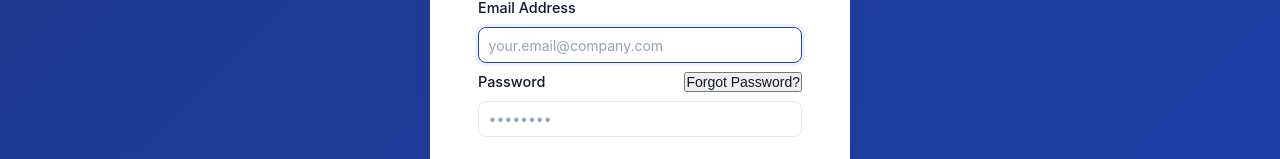
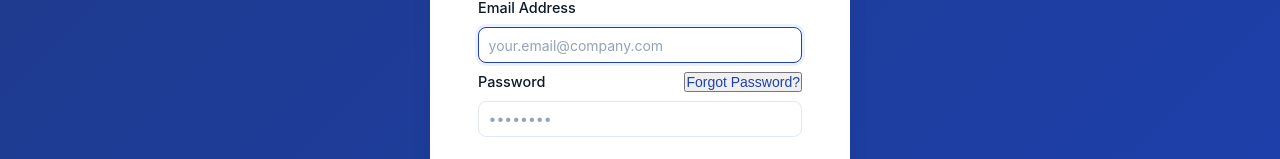
Before and after one commit to Alfred-Alfa/Synaxis, a React (Vite) app in the folder ui/: page /login in a window 1280 px wide. Shown: the part 305-464 px from the top of the page. Built offline with nearby package versions, Linux system fonts and the light colour scheme; no server answers.

Commit message:
Fix transparent navbar and missing css variables

```diff
--- a/ui/src/index.css
+++ b/ui/src/index.css
@@ -26,6 +26,17 @@
   --warning: #f59e0b;
   --error: #ef4444;
   --info: #3b82f6;
+
+  /* Surface Colors */
+  --surface-primary: #ffffff;
+  --surface-secondary: #f8fafc;
+  --bg-hover: #f1f5f9;
+
+  /* Primary Color Mapping */
+  --primary-color: var(--primary-blue);
+  --primary-dark: var(--primary-blue-dark);
+  --primary-light: var(--primary-blue-light);
+  --primary-color-alpha: rgba(30, 64, 175, 0.1);
 
   /* Sidebar Specific */
   --sidebar-bg: #ffffff;
@@ -74,6 +85,11 @@
   --sidebar-bg: #1e293b;
   --sidebar-text: #f8fafc;
   --sidebar-hover: #334155;
+
+  --surface-primary: #1e293b;
+  --surface-secondary: #0f172a;
+  --bg-hover: #334155;
+  --primary-color-alpha: rgba(59, 130, 246, 0.2);
 
   --shadow-sm: 0 1px 2px 0 rgba(0, 0, 0, 0.3);
   --shadow-md: 0 4px 6px -1px rgba(0, 0, 0, 0.4);
```
